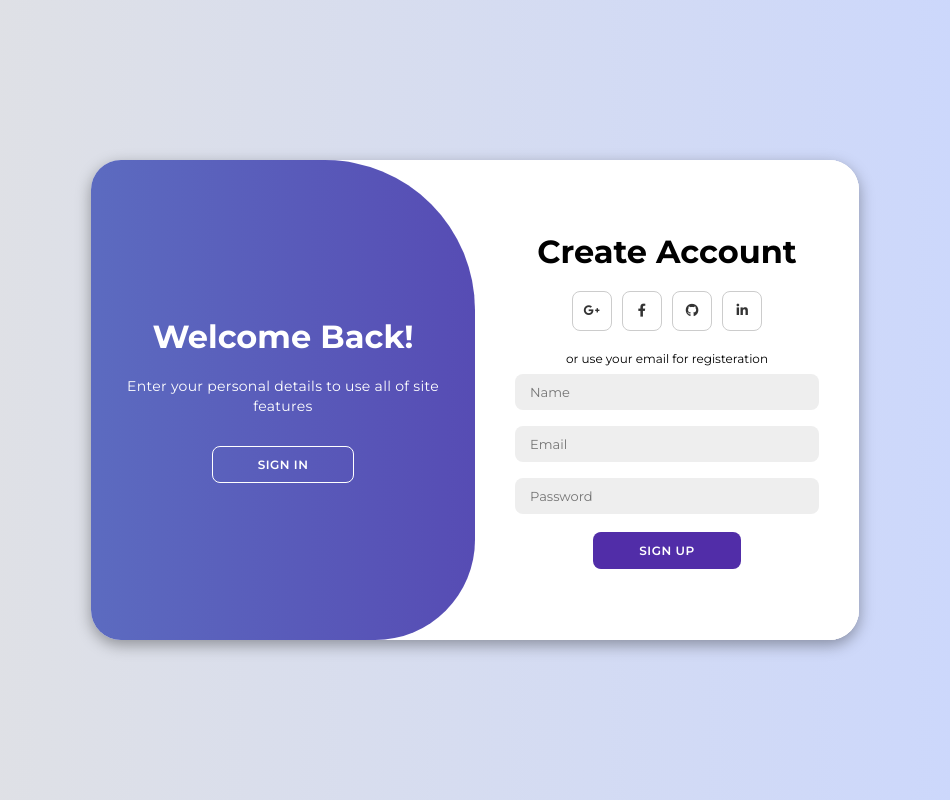
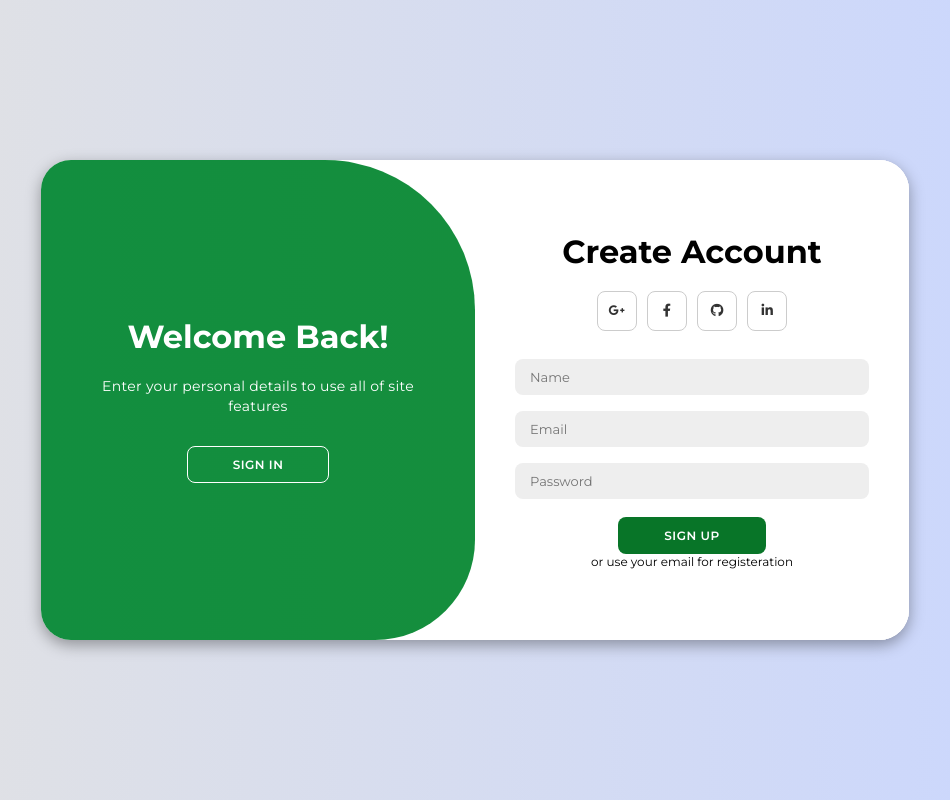
Before and after one commit to ayanajoy/TravelTalk, a plain HTML site: page index.html in a window 1280 px wide. Both pictures are taken after a click on the button "SIGN UP". Shown: the whole page, without its empty margins (165-1115 px from the left). Drawn offline with Linux system fonts and the light colour scheme.

Commit message:
Login page created

```diff
--- a/index.html
+++ b/index.html
@@ -6,7 +6,7 @@
     <meta name="viewport" content="width=device-width, initial-scale=1.0">
     <link rel="stylesheet" href="https://cdnjs.cloudflare.com/ajax/libs/font-awesome/6.4.2/css/all.min.css">
     <link rel="stylesheet" href="style.css">
-    <title>Modern Login Page | AsmrProg</title>
+    <title>TravelTalk Login Page</title>
 </head>
 
 <body>
@@ -21,11 +21,11 @@
                     <a href="#" class="icon"><i class="fa-brands fa-github"></i></a>
                     <a href="#" class="icon"><i class="fa-brands fa-linkedin-in"></i></a>
                 </div>
-                <span>or use your email for registeration</span>
                 <input type="text" placeholder="Name">
                 <input type="email" placeholder="Email">
                 <input type="password" placeholder="Password">
                 <button>Sign Up</button>
+                <span>or use your email for registeration</span>
             </form>
         </div>
         <div class="form-container sign-in">
--- a/style.css
+++ b/style.css
@@ -8,7 +8,7 @@
 }
 
 body{
-    background-color: #c9d6ff;
+    background-color: rgb(11, 123, 45);
     background: linear-gradient(to right, #e2e2e2, #c9d6ff);
     display: flex;
     align-items: center;
@@ -23,7 +23,7 @@ body{
     box-shadow: 0 5px 15px rgba(0, 0, 0, 0.35);
     position: relative;
     overflow: hidden;
-    width: 768px;
+    width: 868px;
     max-width: 100%;
     min-height: 480px;
 }
@@ -47,7 +47,7 @@ body{
 }
 
 .container button{
-    background-color: #512da8;
+    background-color: #087528;
     color: #fff;
     font-size: 12px;
     padding: 10px 45px;
@@ -161,9 +161,9 @@ body{
 }
 
 .toggle{
-    background-color: #512da8;
+    background-color: #087528;
     height: 100%;
-    background: linear-gradient(to right, #5c6bc0, #512da8);
+    background: linear-gradient(to right, #128e3f, #188e3b);
     color: #fff;
     position: relative;
     left: -100%;
```
